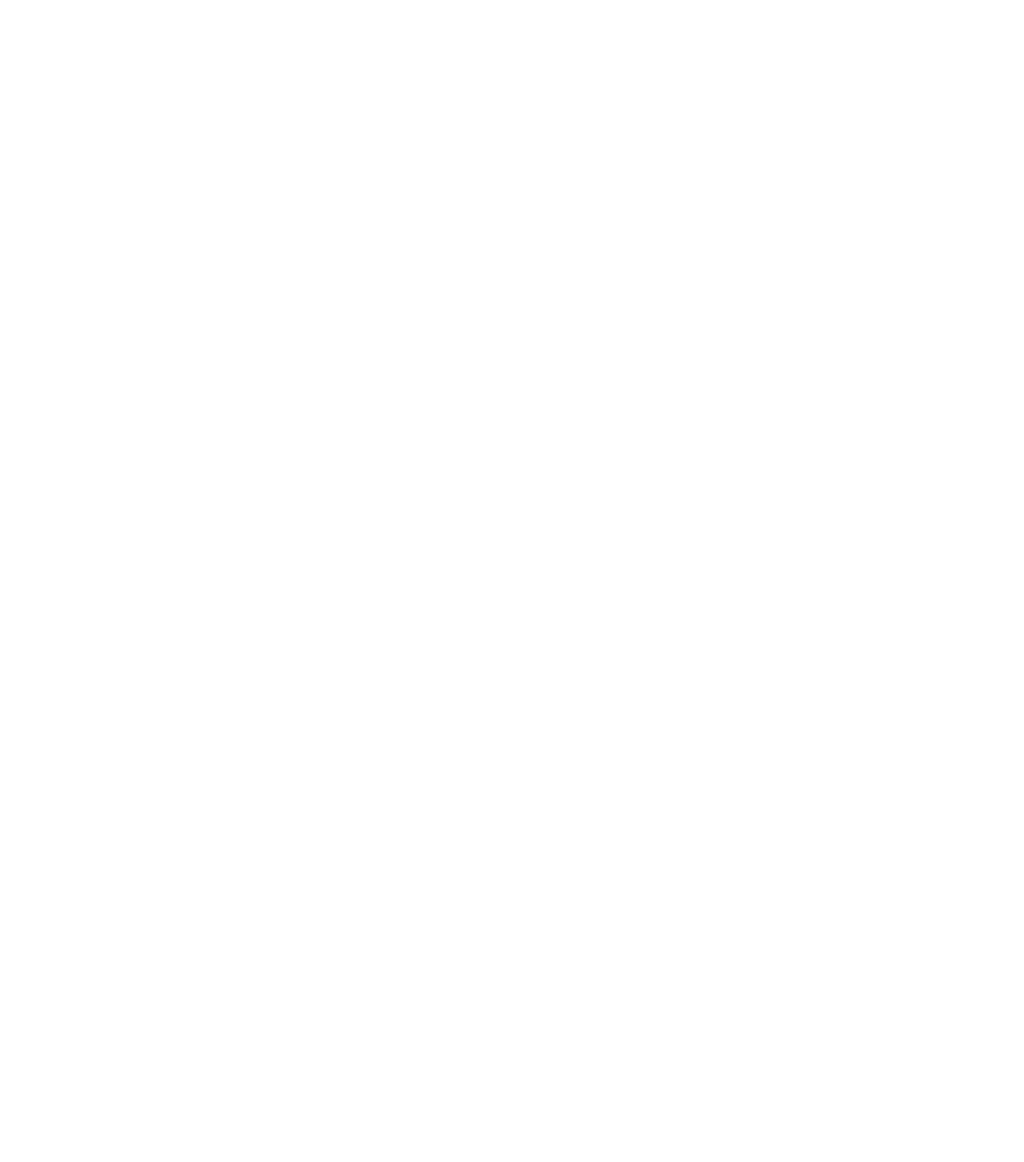
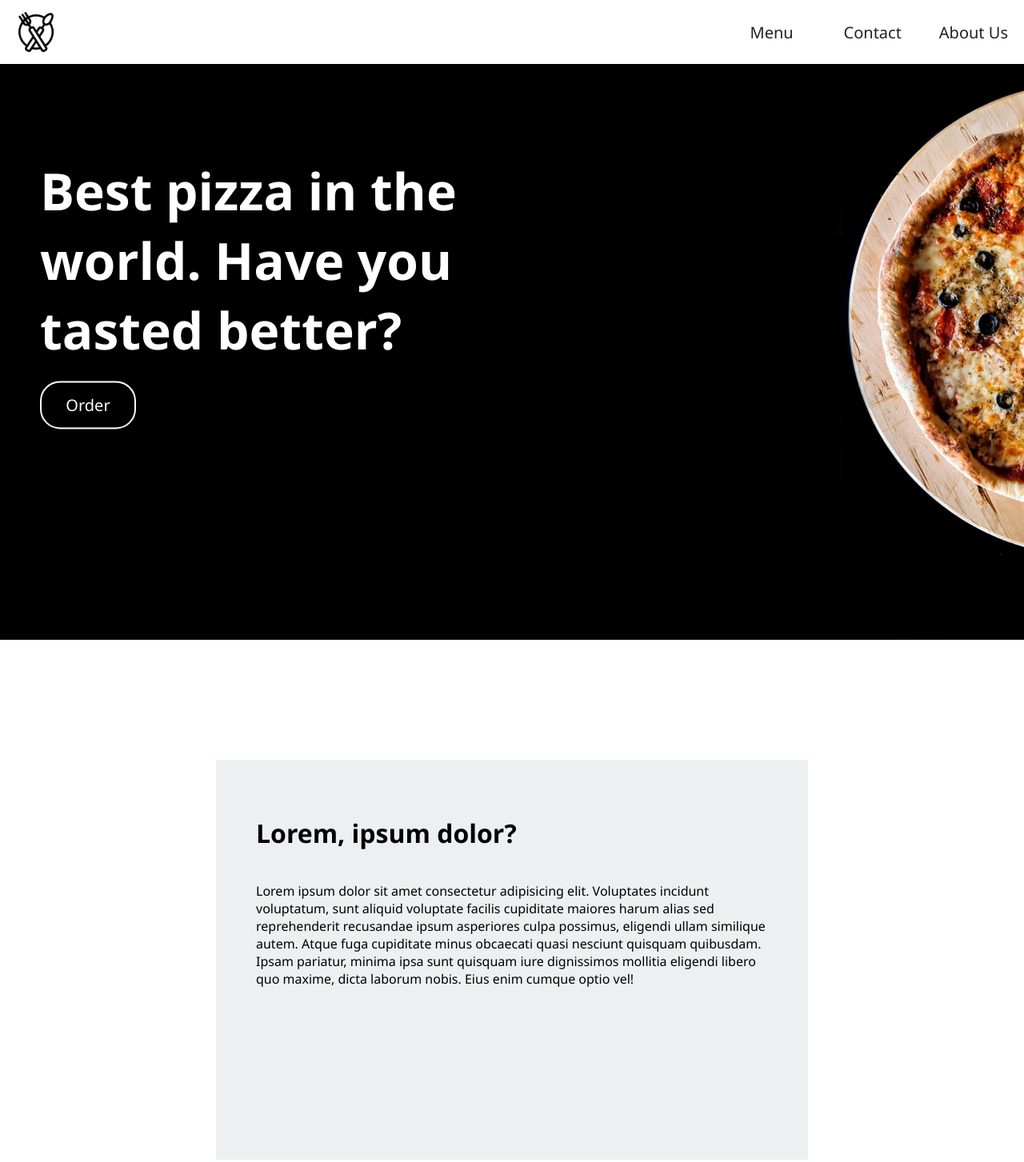
Before and after one commit to bochnotomas/restaurant_page, a website built with webpack: page dist/index.html in a window 1280 px wide. Shown: the top 1453 px of the page at 80% size. Before the commit the page ends 800 px from the top, so only its background shows below. Built offline with nearby package versions, Linux system fonts and the light colour scheme.

Commit message:
created bare bones of homepage

```diff
--- a/dist/index.html
+++ b/dist/index.html
@@ -5,12 +5,70 @@
     <meta http-equiv="X-UA-Compatible" content="IE=edge">
     <meta name="viewport" content="width=device-width, initial-scale=1.0">
     <title>Restaurant</title>
+    <link rel="stylesheet" href="style.css">
 </head>
 
 <body>
-
     <div id="content">
-
+        <header>
+            <nav>
+                <img src="/dist/assets/images/restaurant-pngrepo-com.png" alt="">
+                <ul>
+                    <li><a href="">Menu</a></li>
+                    <li><a href="">Contact</a></li>
+                    <li><a href="">About Us</a></li>
+                </ul>
+            </nav>
+            <section class="slogan">
+                <div class="slogan_content">
+                    <h1 class="slogan_heading">Best pizza in the world. Have you tasted better?</h1>
+                    <button class="slogan_action"><a href="">Order</a></button>
+                </div>
+            </section>
+        </header>
+        <main>
+            <section>
+                <div class="article">
+                    <h1 class="article_header">
+                        Lorem, ipsum dolor?
+                    </h1>
+                    <p class="article_content">
+                        Lorem ipsum dolor sit amet consectetur adipisicing elit. Voluptates incidunt voluptatum, sunt
+                        aliquid voluptate facilis cupiditate maiores harum alias sed reprehenderit recusandae ipsum
+                        asperiores culpa possimus, eligendi ullam similique autem.
+                        Atque fuga cupiditate minus obcaecati quasi nesciunt quisquam quibusdam. Ipsam pariatur, minima
+                        ipsa sunt quisquam iure dignissimos mollitia eligendi libero quo maxime, dicta laborum nobis.
+                        Eius enim cumque optio vel!
+                    </p>
+                </div>
+            </section>
+            <section>
+                <div class="article">
+                    <h1 class="article_header">
+                        Lorem, ipsum dolor?
+                    </h1>
+                    <p class="article_content">
+                        Lorem ipsum dolor sit amet consectetur adipisicing elit. Voluptates incidunt voluptatum, sunt
+                        aliquid voluptate facilis cupiditate maiores harum alias sed reprehenderit recusandae ipsum
+                        asperiores culpa possimus, eligendi ullam similique autem.
+                        Atque fuga cupiditate minus obcaecati quasi nesciunt quisquam quibusdam. Ipsam pariatur, minima
+                        ipsa sunt quisquam iure dignissimos mollitia eligendi libero quo maxime, dicta laborum nobis.
+                        Eius enim cumque optio vel!
+                    </p>
+                    <p class="article_content">
+                        Lorem ipsum dolor sit amet consectetur adipisicing elit. Voluptates incidunt voluptatum, sunt
+                        aliquid voluptate facilis cupiditate maiores harum alias sed reprehenderit recusandae ipsum
+                        asperiores culpa possimus, eligendi ullam similique autem.
+                        Atque fuga cupiditate minus obcaecati quasi nesciunt quisquam quibusdam. Ipsam pariatur, minima
+                        ipsa sunt quisquam iure dignissimos mollitia eligendi libero quo maxime, dicta laborum nobis.
+                        Eius enim cumque optio vel!
+                    </p>
+                </div>
+            </section>
+        </main>
+        <footer>
+            <strong>Tomas Bochnovic © 2021</strong>
+        </footer>
     </div>
     <script src="main.js"></script>
 </body>
--- /dev/null
+++ b/dist/style.css
@@ -0,0 +1,130 @@
+* {
+    margin: 0;
+    padding: 0;
+    font-family: 'Segoe UI', Tahoma, Geneva, Verdana, sans-serif;
+}
+
+header {
+    height: 100%;
+    background-image: url("/dist/assets/images/pizza_bg_done.jpg");
+    background-repeat: no-repeat;
+    background-size: cover;
+}
+
+
+
+header nav {
+    height: 80px;
+    background-color: #fff;
+    position: fixed;
+    width: 100%;
+    z-index: 1;
+}
+
+nav img {
+    position: absolute;
+    top: 50%;
+    transform: translateY(-50%);
+    float: left;
+    height: 50px;
+    padding-left: 20px;
+    vertical-align: middle;
+}
+
+nav ul {
+    list-style-type: none;
+    height: 100%;
+    overflow: hidden;
+    float: right;
+    display: grid;
+    grid-template-columns: 1fr 1fr 1fr;
+    place-items: center;
+}
+
+nav ul li {
+    padding: 0 20px;
+    height: 100%;
+    display: grid;
+    place-items: center;
+}
+
+
+li a {
+    text-decoration: none;
+    font-size: 20px;
+    color: #222;
+    font-weight: 500;
+}
+
+
+.slogan {
+    height: 100%;
+    width: 50%;
+    position: relative;
+}
+
+.slogan_content {
+    position: absolute;
+    top: 50%;
+    transform: translateY(-60%);
+    left: 50px;
+}
+
+.slogan_heading {
+    color: white;
+    font-size: 64px;
+}
+
+.slogan_action {
+    margin-top: 20px;
+    height: 60px;
+    width: 120px;
+    border: 2px solid #fff;
+    background-color: #000000;
+    border-radius: 25px;
+}
+
+.slogan_action a {
+    color: #fff;
+    text-decoration: none;
+    font-size: 20px;
+}
+
+main section {
+    height: 100%;
+    background-color: #fff;
+    display: grid;
+    place-items: center;
+}
+
+section .article {
+    width: 50%;
+    height: 50%;
+    padding: 50px;
+    overflow: hidden;
+    background-color: #ecf0f1;
+}
+
+.article * {
+    padding: 20px 0;
+}
+
+.article .article_header {
+    font-size: 32px;
+}
+
+.article .article_content {
+    font-size: 1rem;
+}
+
+footer {
+    height: 100px;
+    background-color: #000;
+    display: grid;
+    place-items: center;
+}
+
+footer strong {
+    color: white;
+    font-weight: 300;
+}
```
Also changed, not shown: dist/assets/images/pizza_bg_done.jpg (added), dist/assets/images/restaurant-pngrepo-com.png (added).
